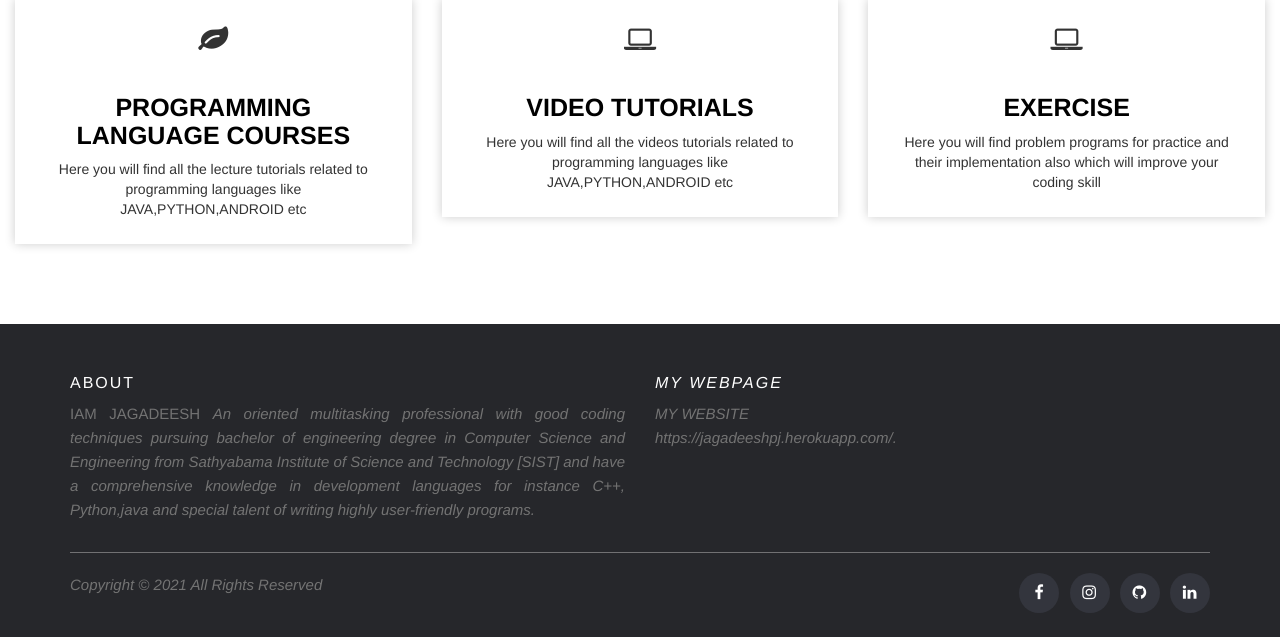
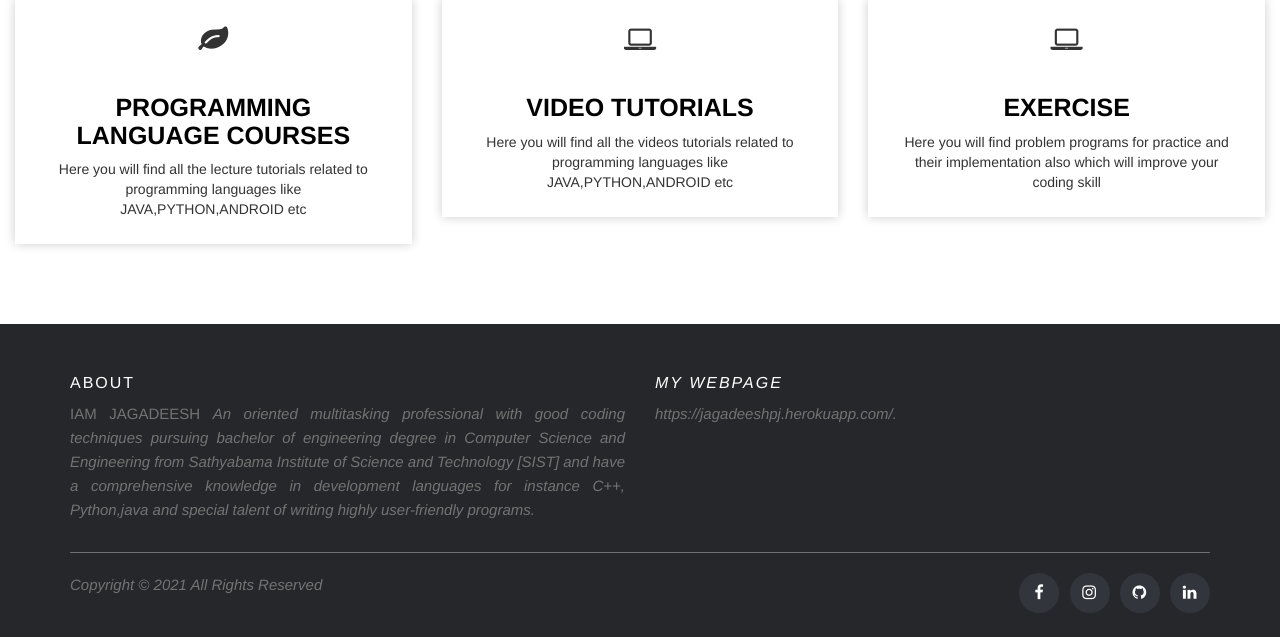
Before and after one commit to jagadeeshpj/flipr_lms, a PHP site: page /MyResponsiveWebsiteDemo/ in a window 1280 px wide. Shown: the part 524-1161 px from the top of the page. Run offline with PHP 8.4, Linux system fonts and the light colour scheme; the visitor is signed in with stand-in values (Sample User, id 1); data that the repository does not hold is empty; some libraries are stand-ins or nearby versions.

Commit message:
Update footer.php

```diff
--- a/admin/includes/footer.php
+++ b/admin/includes/footer.php
@@ -196,7 +196,7 @@
           <div class="col-xs-6 col-md-3">
             <h6>MY WEBPAGE</h6>
             <ul class="footer-links">
-            <p>MY WEBSITE
+            <p>
          <a href="https://jagadeeshpj.herokuapp.com/" target="__blank">https://jagadeeshpj.herokuapp.com/</a>.
             </p>
 
```
